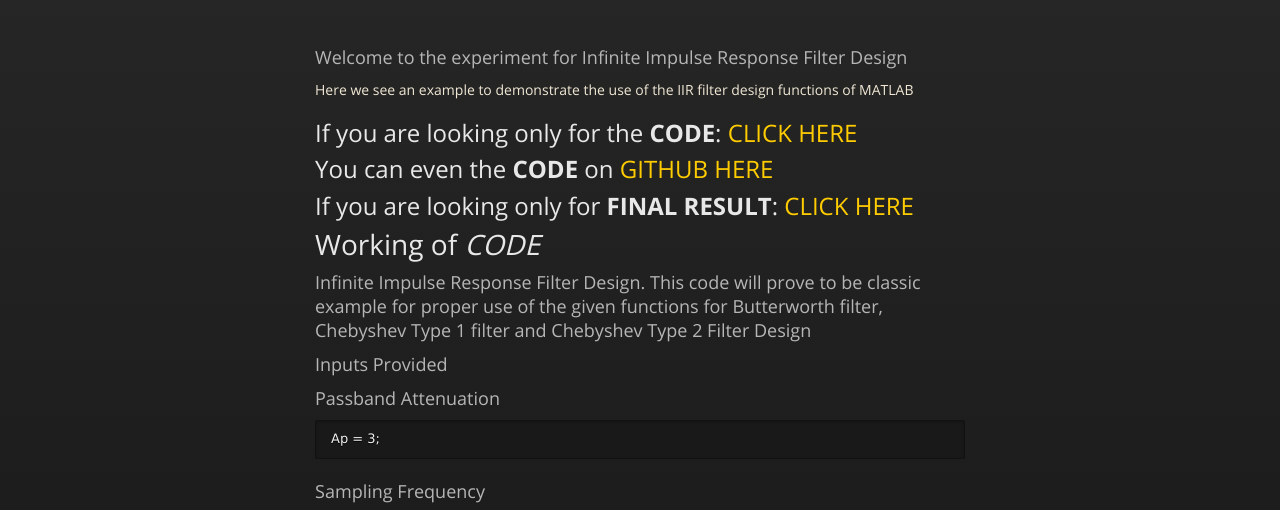
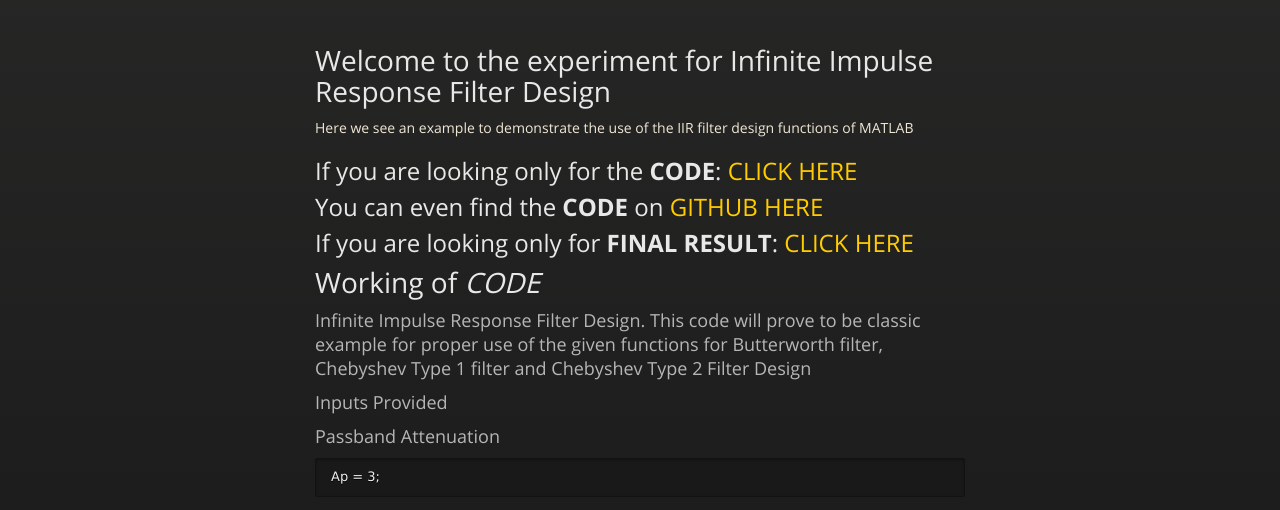
Before and after one commit to kaustubhcs/Infinite-Impulse-Response-Filters, a plain HTML site: page index.html in a window 1280 px wide. Shown: the part 253-763 px from the top of the page. Drawn offline with nearby package versions, Linux system fonts and the light colour scheme.

```diff
--- a/index.html
+++ b/index.html
@@ -38,8 +38,8 @@
           <span class="credits right">Hosted on GitHub Pages &mdash; Theme by <a href="https://twitter.com/michigangraham">mattgraham</a></span>
         </div>
 
-        <h3>
-<a id="welcome-to-the-experiment-for-infinite-impulse-response-filter-design" class="anchor" href="#welcome-to-the-experiment-for-infinite-impulse-response-filter-design" aria-hidden="true"><span class="octicon octicon-link"></span></a>Welcome to the experiment for Infinite Impulse Response Filter Design</h3>
+        <h1>
+<a id="welcome-to-the-experiment-for-infinite-impulse-response-filter-design" class="anchor" href="#welcome-to-the-experiment-for-infinite-impulse-response-filter-design" aria-hidden="true"><span class="octicon octicon-link"></span></a>Welcome to the experiment for Infinite Impulse Response Filter Design</h1>
 
 <p>Here we see an example to demonstrate the use of the IIR filter design functions of MATLAB</p>
 
@@ -48,7 +48,7 @@
 </h2>
 
 <h2>
-<a id="you-can-even-the-code-on-github-here" class="anchor" href="#you-can-even-the-code-on-github-here" aria-hidden="true"><span class="octicon octicon-link"></span></a>You can even the <strong>CODE</strong> on <a href="https://github.com/kaustubhcs/Infinite-Impulse-Response-Filters/blob/master/IIR.m">GITHUB HERE</a>
+<a id="you-can-even-find-the-code-on-github-here" class="anchor" href="#you-can-even-find-the-code-on-github-here" aria-hidden="true"><span class="octicon octicon-link"></span></a>You can even find the <strong>CODE</strong> on <a href="https://github.com/kaustubhcs/Infinite-Impulse-Response-Filters/blob/master/IIR.m">GITHUB HERE</a>
 </h2>
 
 <h2>
```
Also changed, not shown: params.json (+1 -1 lines).
